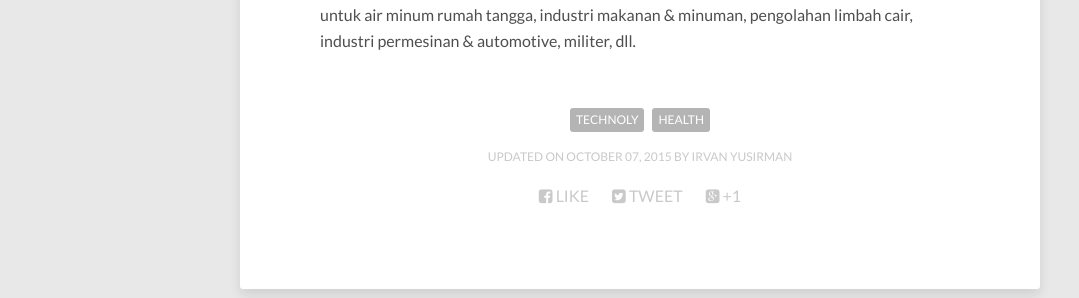
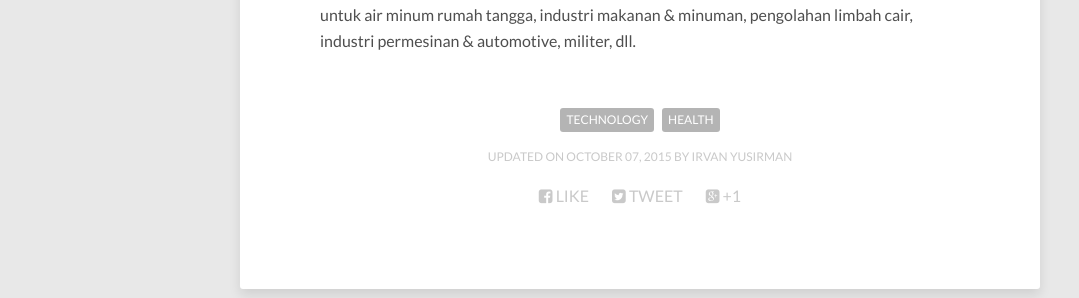
Before and after one commit to Yirvan/yirvan.github.io, a Jekyll site: the page built from _posts/2015-09-02-reverse-osmosis.md, in a window 1280 px wide and 900 px high, scrolled down 2058 px. Shown: the part 148-446 px from the top of the window, without its empty margins (0-1079 px from the left). Built offline with Jekyll 4.4.1, drawn with Linux system fonts in a browser that asks for light colours; nearby versions of some CDN libraries; comment, search, counter and statistics services are not loaded.

Commit message:
modified ro post

```diff
--- a/_posts/2015-09-02-reverse-osmosis.md
+++ b/_posts/2015-09-02-reverse-osmosis.md
@@ -1,10 +1,9 @@
 ---
+layout: post
 title: "Reverse Osmosis (RO)"
-layout: post
-description: " Reverse Osmosis ialah perpindahan molekul pelarut dari konsentrasi tinggi ke konsentrasi rendah melalui membran semi-permeable."
-tags: [technoly, health]
+description: " Perpindahan molekul pelarut dari konsentrasi tinggi ke konsentrasi rendah melalui membran semi-permeable."
 modified: 2015-10-07
-comments: true
+tags: [technology, health]
 image:
   feature: abstract-7.jpg
   credit: dargadgetz
```
